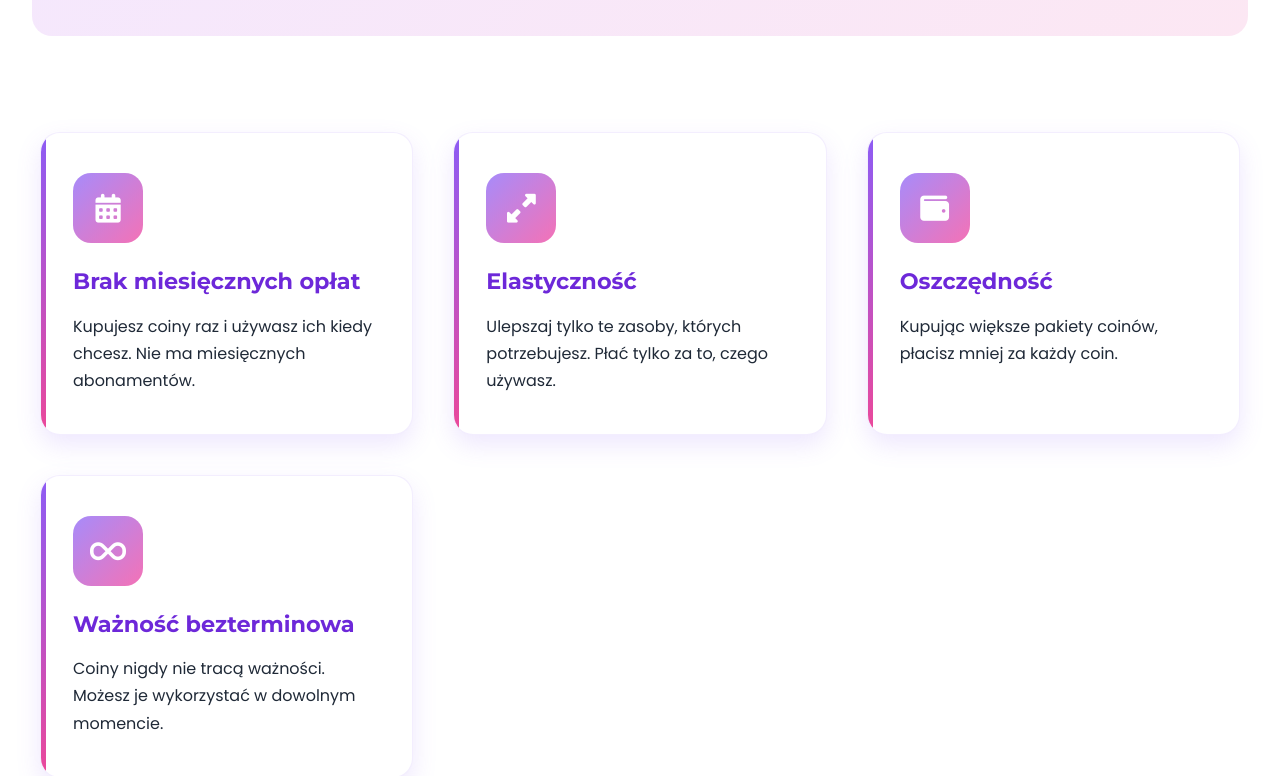
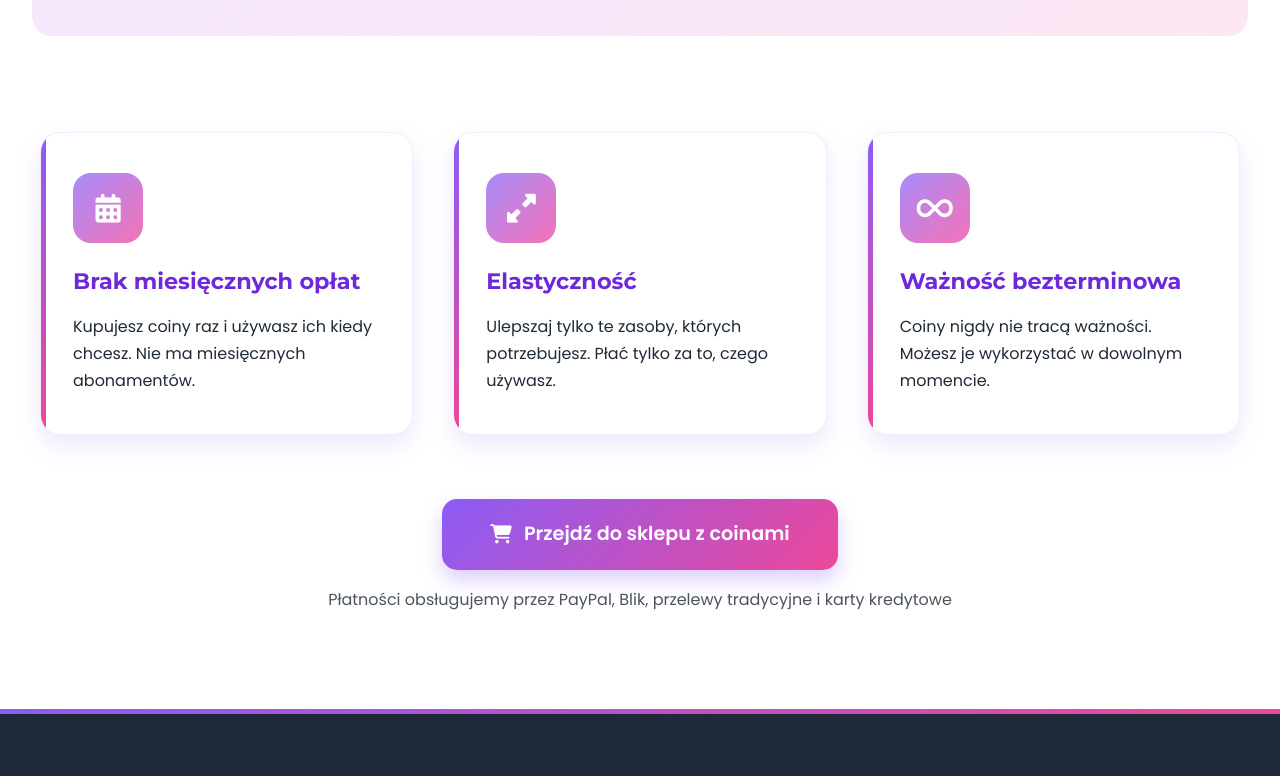
Before and after one commit to Basket5125/TrueHosting.net-site, a website: page coiny.html in a window 1280 px wide. Shown: the part 1960-2736 px from the top of the page. Drawn offline with Linux system fonts and the light colour scheme.

Commit message:
Clean up feature cards in coiny.html
Removed unnecessary feature cards for savings.

```diff
--- a/coiny.html
+++ b/coiny.html
@@ -185,15 +185,6 @@
                 <h4>Elastyczność</h4>
                 <p>Ulepszaj tylko te zasoby, których potrzebujesz. Płać tylko za to, czego używasz.</p>
             </div>
-
-            <div class="feature-card">
-                <div class="feature-icon">
-                    <i class="fas fa-wallet"></i>
-                </div>
-                <h4>Oszczędność</h4>
-                <p>Kupując większe pakiety coinów, płacisz mniej za każdy coin.</p>
-            </div>
-
             <div class="feature-card">
                 <div class="feature-icon">
                     <i class="fas fa-infinity"></i>
```
